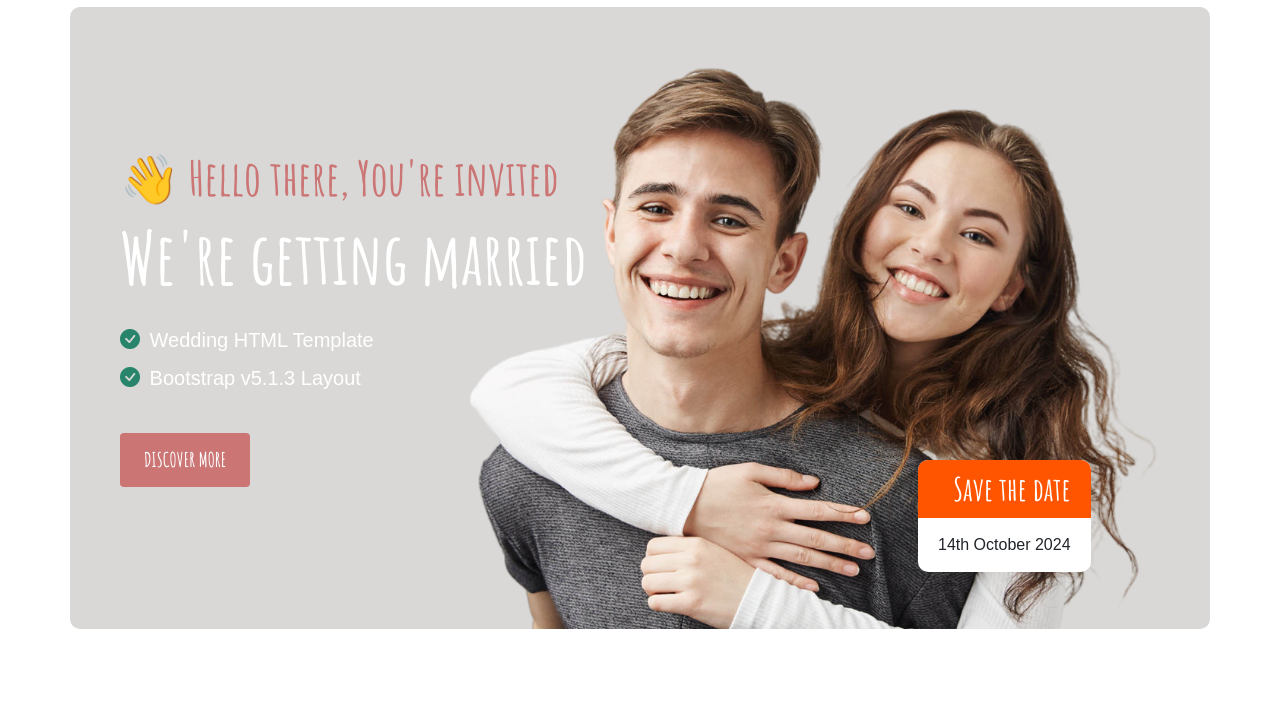
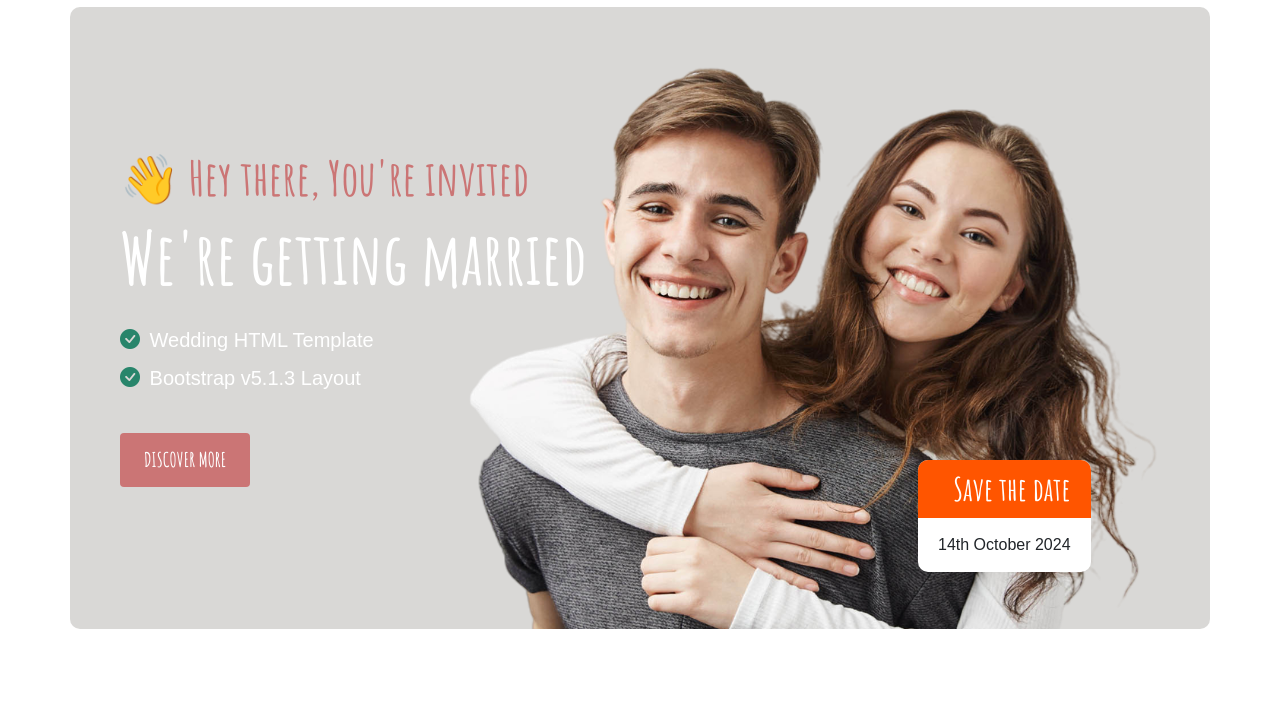
Before and after one commit to i-dipanshu/s3-static-site, a plain HTML site: page index.html in a window 1280 px wide. Shown: the part 91-800 px from the top of the page. Drawn offline with Linux system fonts and the light colour scheme.

Commit message:
edit to trigger github actions

```diff
--- a/index.html
+++ b/index.html
@@ -102,7 +102,7 @@ Free Bootstrap 5 HTML Template
                     <div class="row h-100">
 
                         <div class="col-lg-6 col-12 my-auto">
-                            <h2>👋 Hello there, You're invited</h2>
+                            <h2>👋 Hey there, You're invited</h2>
 
                             <h1 class="text-white hero-title mb-4">We're getting married</h1>
 
```
